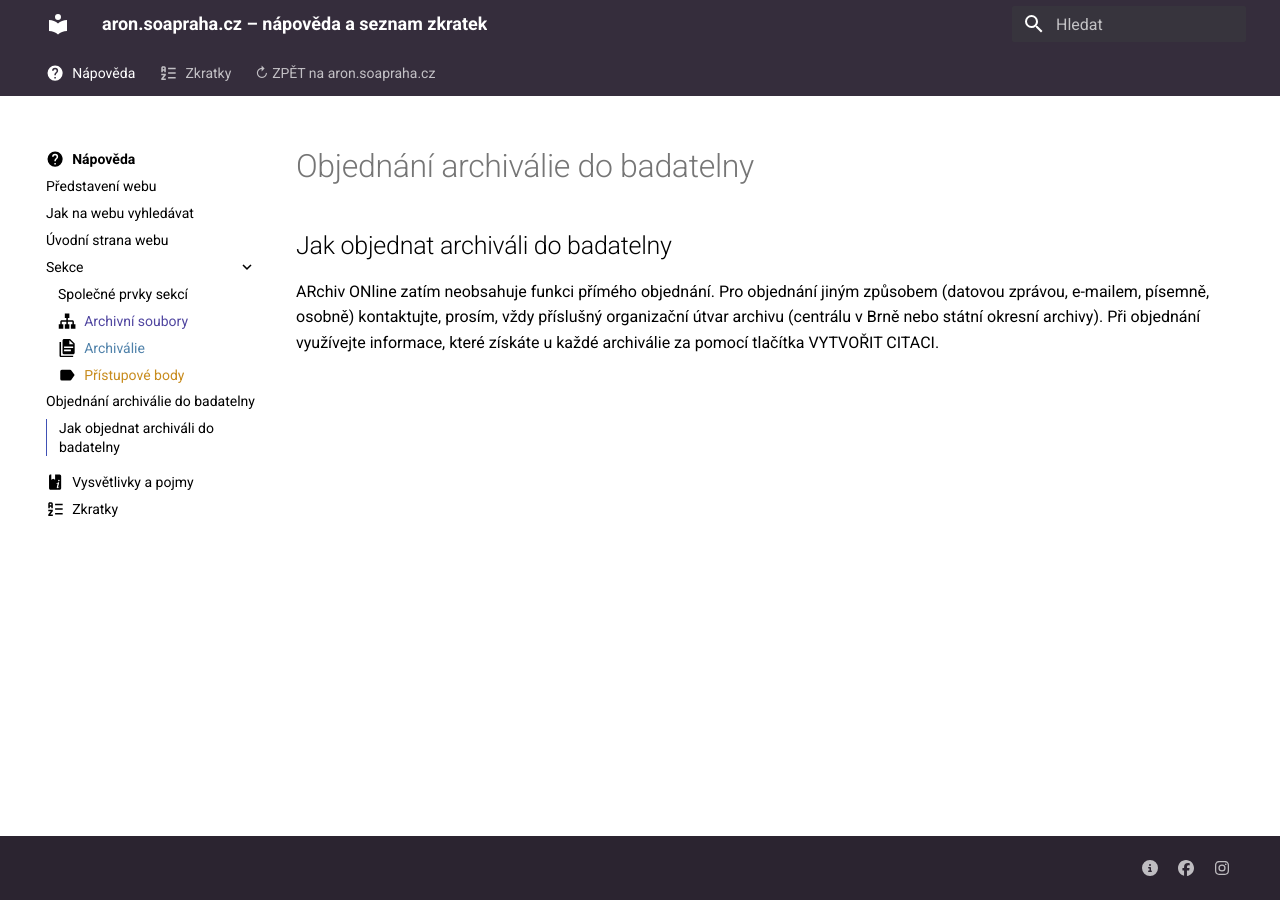
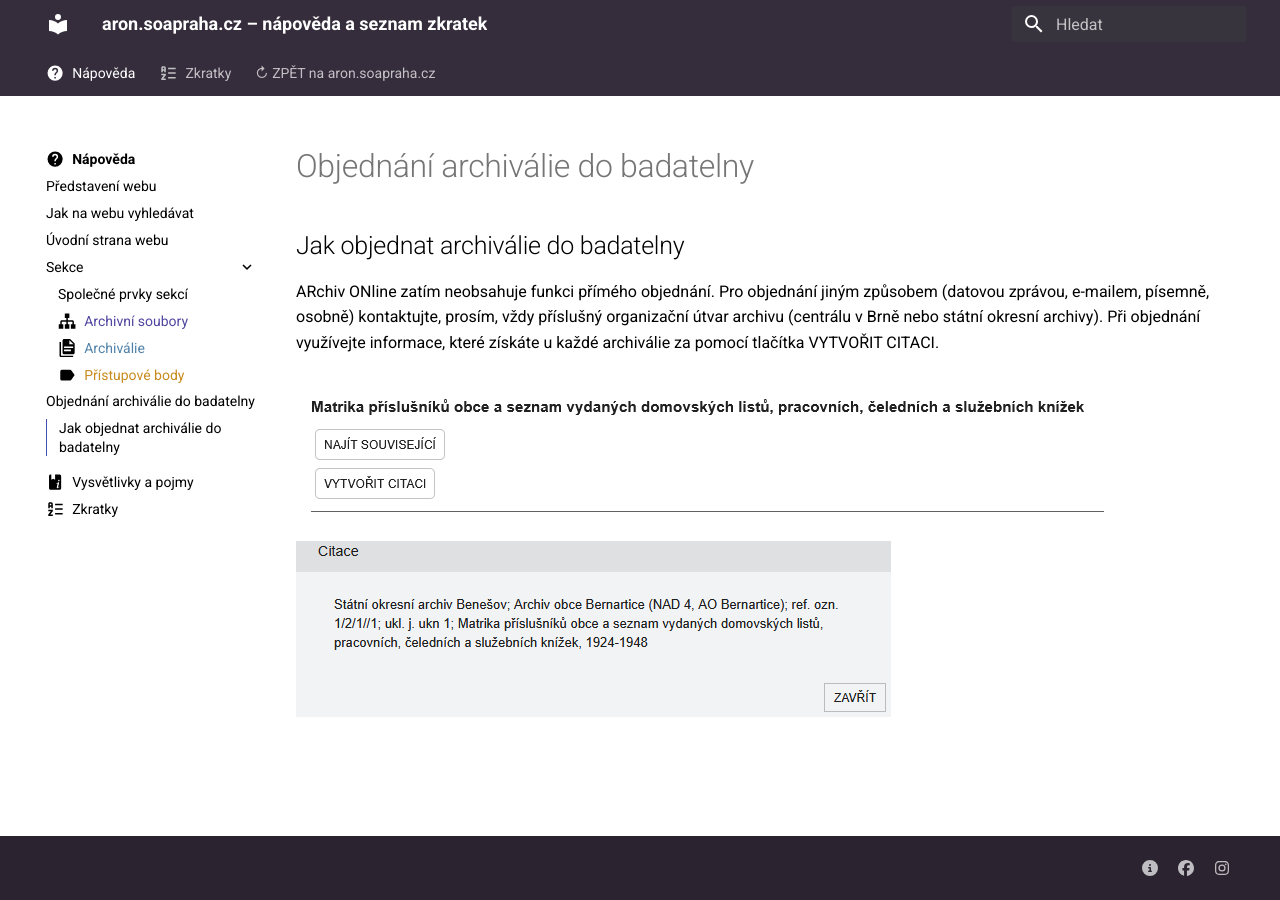
Before and after one commit to soapraha/aron-help, an MkDocs documentation site: the page built from docs/help/order.md, in a window 1280 px wide. Built offline with MkDocs 1.6.1 and Material for MkDocs 9.7.7, drawn with Linux system fonts in a browser that asks for light colours.

Commit message:
quote add

```diff
--- a/docs/help/order.md
+++ b/docs/help/order.md
@@ -1,8 +1,11 @@
 # Objednání archiválie do badatelny
 
-## Jak objednat archiváli do badatelny
+## Jak objednat archiválie do badatelny
 
 ARchiv ONline zatím neobsahuje funkci přímého objednání. Pro objednání jiným způsobem (datovou zprávou, e-mailem, písemně, osobně) kontaktujte, prosím, vždy příslušný organizační útvar archivu (centrálu v Brně nebo státní okresní archivy). Při objednání využívejte informace, které získáte u každé archiválie za pomocí tlačítka VYTVOŘIT CITACI.
+
+![Detail fondu](./img/detail4.png)
+![Citace](./img/quote.png)
 
 
 
```
Also changed, not shown: docs/help/img/detail4.png (added), docs/help/img/quote.png (added).
